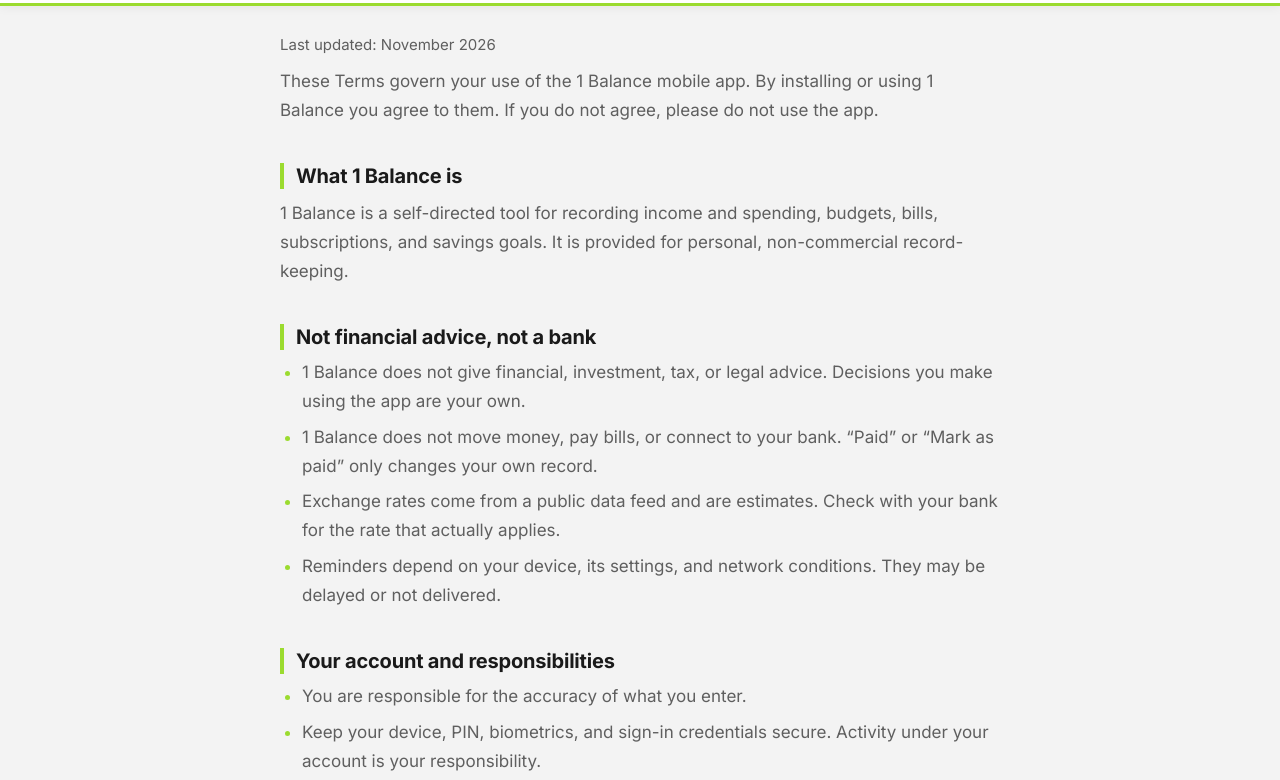
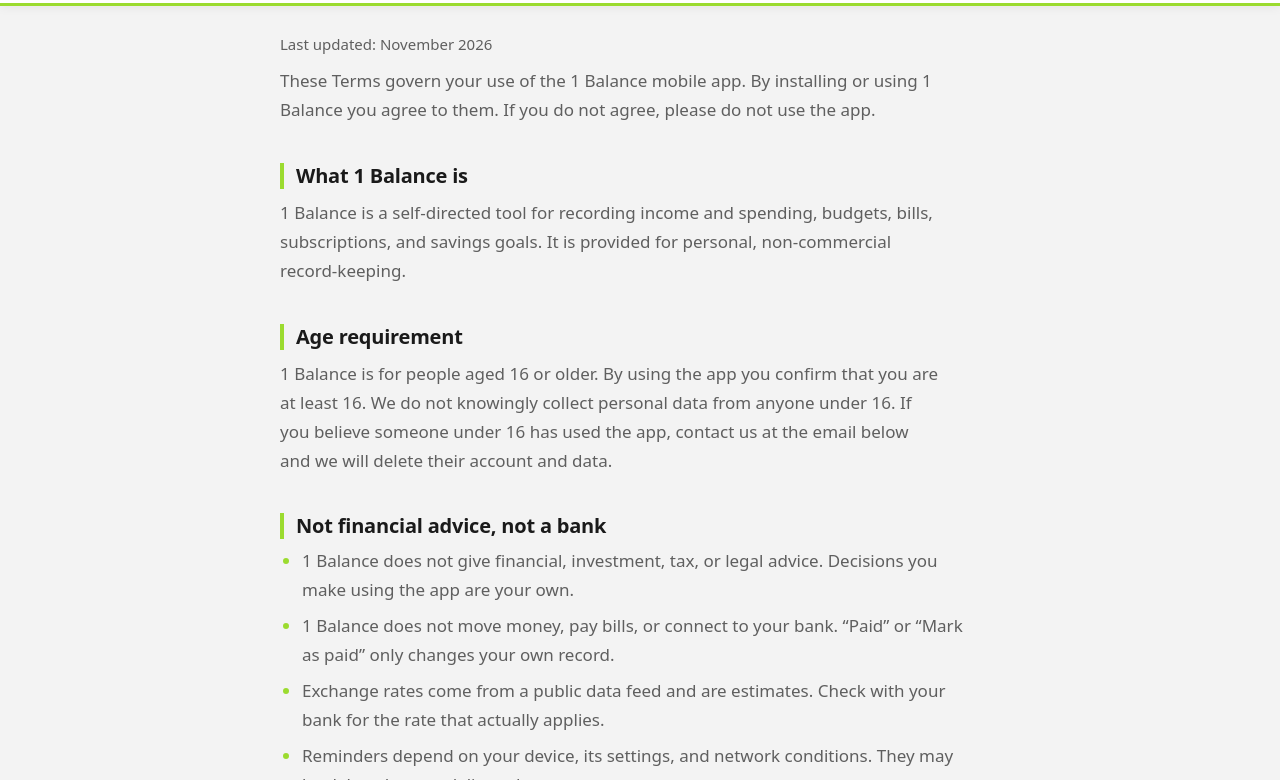
Before and after one commit to openfield-apps/1balance-legal, a plain HTML site: page terms.html in a window 1280 px wide. Shown: the part 66-846 px from the top of the page. Drawn offline with Linux system fonts and the light colour scheme.

Commit message:
Update terms.html

```diff
--- a/terms.html
+++ b/terms.html
@@ -4,13 +4,11 @@
 <link rel="icon" type="image/png" href="logo.png">
 <title>Terms of Service – 1 Balance</title>
 <meta name="description" content="Terms of Service for the 1 Balance personal expense tracker app.">
-<link rel="preconnect" href="https://fonts.googleapis.com"><link rel="preconnect" href="https://fonts.gstatic.com" crossorigin>
-<link href="https://fonts.googleapis.com/css2?family=Inter:wght@400;600;700;800&display=swap" rel="stylesheet">
 <style>
 :root{--bg:#f3f3f3;--ink:#1a1a1a;--mute:#5f5f5f;--line:#dcdcdc;--acc:#526e31;--brand:#9bdb2f;--pale:#e6f1d6}
 *{box-sizing:border-box}html{-webkit-text-size-adjust:100%;scroll-behavior:smooth}
 @media (prefers-reduced-motion:reduce){html{scroll-behavior:auto}}
-body{margin:0;background:var(--bg);color:var(--mute);font:17px/1.7 Inter,system-ui,-apple-system,"Segoe UI",Roboto,sans-serif;-webkit-font-smoothing:antialiased}
+body{margin:0;background:var(--bg);color:var(--mute);font:17px/1.7 system-ui,-apple-system,"Segoe UI",Roboto,Helvetica,Arial,sans-serif;-webkit-font-smoothing:antialiased}
 .wrap{max-width:720px;margin:0 auto}
 .bar{background:#fff;border-bottom:3px solid var(--brand);position:sticky;top:0;z-index:5;padding:14px 20px;box-shadow:0 2px 10px rgba(0,0,0,.05)}
 .bar .wrap{display:flex;align-items:center;justify-content:space-between;gap:12px}
@@ -46,6 +44,9 @@ footer .wrap{display:flex;flex-direction:column;gap:6px;align-items:center}
 
 <h2>What 1 Balance is</h2>
 <p>1 Balance is a self-directed tool for recording income and spending, budgets, bills, subscriptions, and savings goals. It is provided for personal, non-commercial record-keeping.</p>
+
+<h2>Age requirement</h2>
+<p>1 Balance is for people aged 16 or older. By using the app you confirm that you are at least 16. We do not knowingly collect personal data from anyone under 16. If you believe someone under 16 has used the app, contact us at the email below and we will delete their account and data.</p>
 
 <h2>Not financial advice, not a bank</h2>
 <ul>
```
